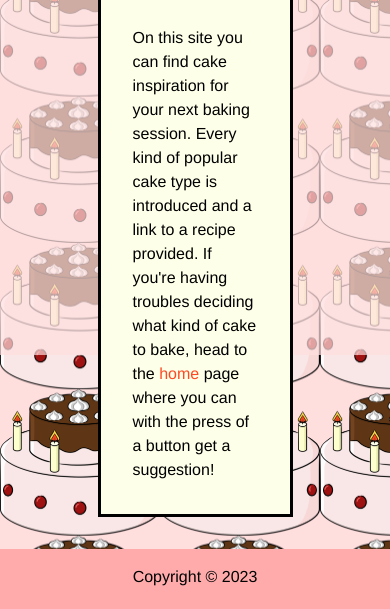
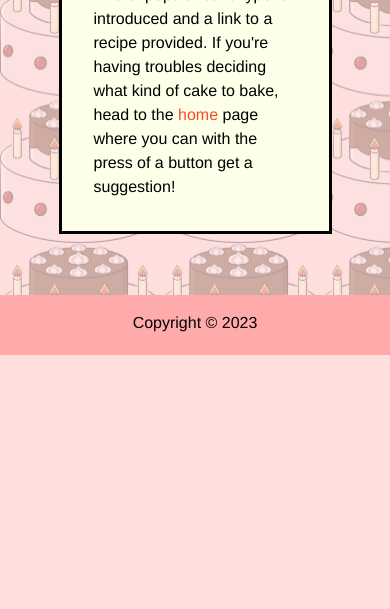
Before and after one commit to kahvaris/bakingSite, a website: page dist/about.html in a window 390 px wide. Shown: the part 489-1098 px from the top of the page. After the commit the page ends 844 px from the top, so only its background shows below. Drawn offline with Linux system fonts and the light colour scheme.

Commit message:
final touches

```diff
--- a/scss/_mobile.scss
+++ b/scss/_mobile.scss
@@ -116,6 +116,10 @@
             margin-top: 2rem;
         }
     }
+
+    .about-page {
+        width: 60%;
+    }
 }
 
 @include mediaSm {
@@ -146,4 +150,8 @@
 
         }
     }
+
+    .about-page {
+        width: 70%;
+    }
 }
--- a/scss/_recipe.scss
+++ b/scss/_recipe.scss
@@ -11,12 +11,13 @@
     background: rgba(darken(rgb(194, 167, 167), 20), 0.6);
 
     opacity: 0;
-    transition: all 0.2s ease-out;
+    transition: all 0.0s ease-out;
     visibility: hidden;
 
     &.show {
         visibility: visible;
         opacity: 100;
+        transition: all 0.3s ease-out;
 
     }
     .post-main {
```
Also changed, not shown: dist/css/main.css, dist/recipes.html.
